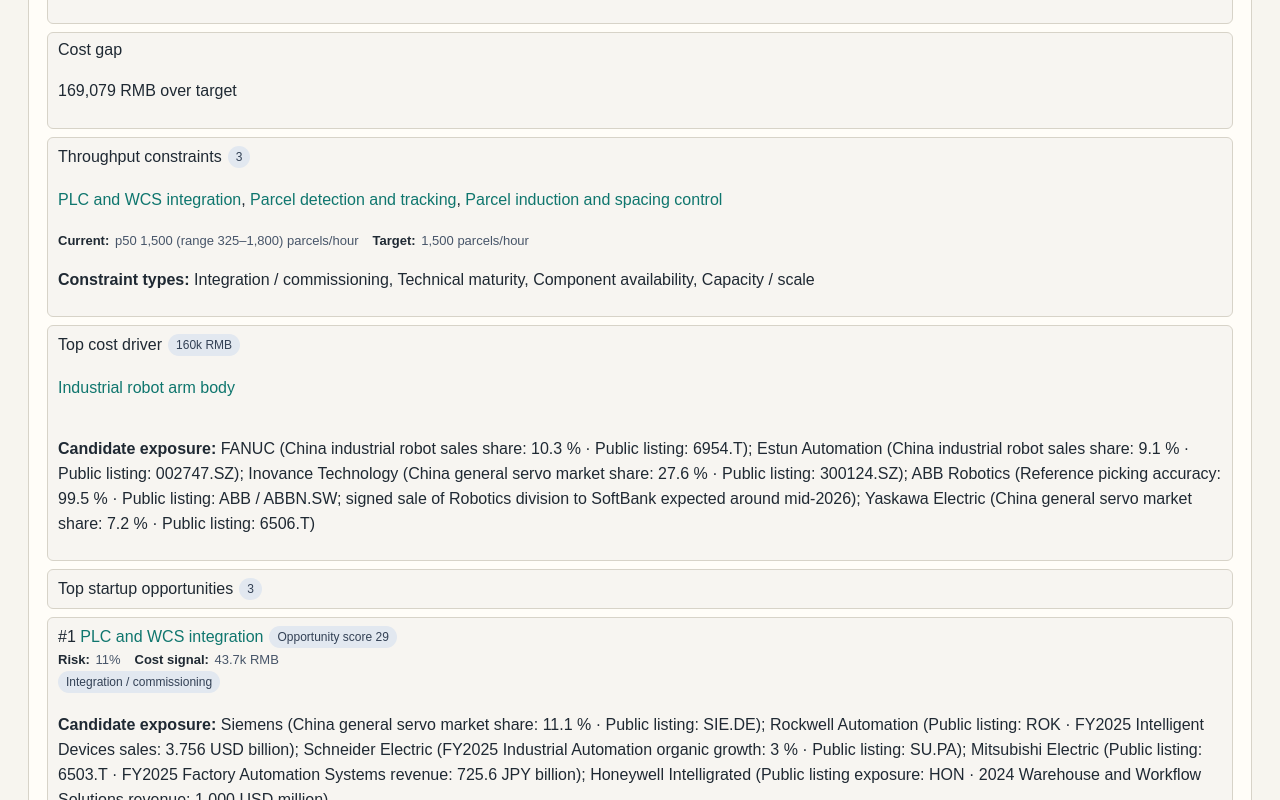
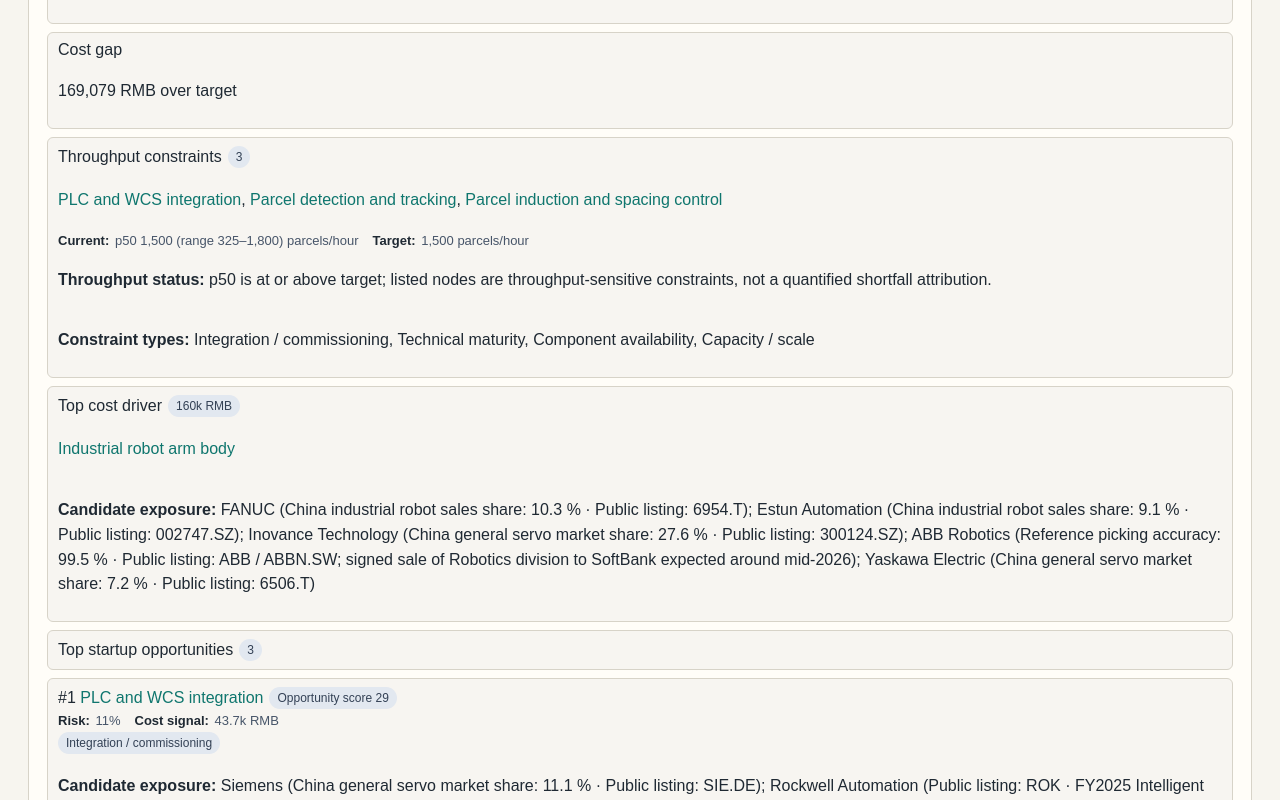
Before and after one commit to drt030/mincut, a Next.js app: page /product/low_cost_parcel_sorting_robot_300k_rmb in a window 1280 px wide. Shown: the part 820-1620 px from the top of the page. Built offline with nearby package versions, Linux system fonts and the light colour scheme.

Commit message:
fix: clarify throughput and cost basis signals

```diff
--- a/src/components/LanguageProvider.tsx
+++ b/src/components/LanguageProvider.tsx
@@ -138,6 +138,13 @@
     opportunityScore: "Opportunity score",
     costSignal: "Cost signal",
     throughputConstraints: "Throughput constraints",
+    throughputStatus: "Throughput status",
+    throughputSensitivityAtTarget:
+      "p50 is at or above target; listed nodes are throughput-sensitive constraints, not a quantified shortfall attribution.",
+    throughputSensitivityBelowTarget:
+      "p50 is below target; listed nodes are likely shortfall drivers, but contribution shares are not quantified.",
+    throughputSensitivityUnknown:
+      "Listed nodes are throughput-sensitive constraints; contribution shares are not quantified.",
     constraintTypes: "Constraint types",
     manufacturerCandidates: "Candidate manufacturers / investable exposure",
     manufacturerCandidatesHint: "candidate organizations linked by manufactured_by; unreviewed entries are not confirmed market leaders",
@@ -255,7 +262,7 @@
     costCoverageHighGapWarning: "{percent}% of subsystems lack cost data — treat the rolled-up number as a lower bound, not an estimate.",
     costBreakdownDirect: "direct only",
     costBreakdownChildren: "from children × 1.15",
-    costInversionWarning: "direct < children — likely data-entry mistake",
+    costInversionWarning: "direct metric is below child rollup — using child rollup as the cost basis",
     colorModeLabel: "Color by",
     colorModeHint:
       "Choose what each edge's color encodes. Edge color reflects the target node's property.",
@@ -398,6 +405,10 @@
     opportunityScore: "机会分",
     costSignal: "成本信号",
     throughputConstraints: "产量约束",
+    throughputStatus: "吞吐状态",
+    throughputSensitivityAtTarget: "p50 已达到或高于目标；下列节点是吞吐敏感约束，不是已量化的短板归因。",
+    throughputSensitivityBelowTarget: "p50 低于目标；下列节点可能是短板驱动，但贡献占比尚未量化。",
+    throughputSensitivityUnknown: "下列节点是吞吐敏感约束；贡献占比尚未量化。",
     constraintTypes: "制约类型",
     manufacturerCandidates: "候选制造商 / 投资暴露",
     manufacturerCandidatesHint: "通过 manufactured_by 连接的候选组织；unreviewed 不等于已确认的市场主导者",
@@ -513,7 +524,7 @@
     costCoverageHighGapWarning: "{percent}% 的子系统缺成本数据 —— 汇总数字应视为下界，不是真实估算。",
     costBreakdownDirect: "仅直接录入",
     costBreakdownChildren: "子件汇总 × 1.15",
-    costInversionWarning: "直接录入 < 子件汇总，可能录入错误",
+    costInversionWarning: "直接指标低于子项汇总；成本口径采用子项汇总",
     colorModeLabel: "按属性染色",
     colorModeHint: "选择每条边的颜色表示哪个属性。边色编码下游节点的属性。",
     colorModeBottleneck: "瓶颈风险",
--- a/src/components/ProductView.tsx
+++ b/src/components/ProductView.tsx
@@ -119,6 +119,7 @@
     answer.throughputConstraints.length > 0;
   if (!hasSignal) return null;
   const throughputMetricValues = answer.throughputMetric ? metricNodeValueSummary(answer.throughputMetric) : null;
+  const throughputStatus = answer.throughputMetric ? throughputStatusText(answer.throughputMetric, t) : null;
   const throughputConstraintFactors = constraintFactorSummary(answer.throughputConstraints, t);
   return (
     <section className="card investor-answer-card" data-testid="product-investor-answer-panel">
@@ -180,6 +181,11 @@
                   </span>
                 ) : null}
               </div>
+            ) : null}
+            {throughputStatus ? (
+              <p className="metric-detail-description">
+                <strong>{t("throughputStatus")}:</strong> {throughputStatus}
+              </p>
             ) : null}
             {throughputConstraintFactors ? (
               <p className="metric-detail-description">
@@ -415,6 +421,24 @@
     current: current === "—" ? null : current,
     target: target === "—" ? null : target,
   };
+}
+
+function throughputStatusText(node: Node, t: (key: string) => string): string | null {
+  const metric = node.metrics?.[0];
+  if (!metric) return null;
+  const currentTypical = metricTypicalNumber(metric.currentValue);
+  const targetTypical = metricTypicalNumber(metric.targetValue);
+  if (currentTypical === null || targetTypical === null) return t("throughputSensitivityUnknown");
+  return currentTypical >= targetTypical
+    ? t("throughputSensitivityAtTarget")
+    : t("throughputSensitivityBelowTarget");
+}
+
+function metricTypicalNumber(value: unknown): number | null {
+  if (typeof value === "number") return value;
+  if (!value || typeof value !== "object") return null;
+  const typical = (value as { typical?: unknown }).typical;
+  return typeof typical === "number" ? typical : null;
 }
 
 function requiresReachableIds(graph: GraphData, rootId: string): Set<string> {
```
Also changed, not shown: src/components/NodeDetailPanel.tsx (+24 -0 lines), 2 other files (tests, documents, lock files or other folders).
